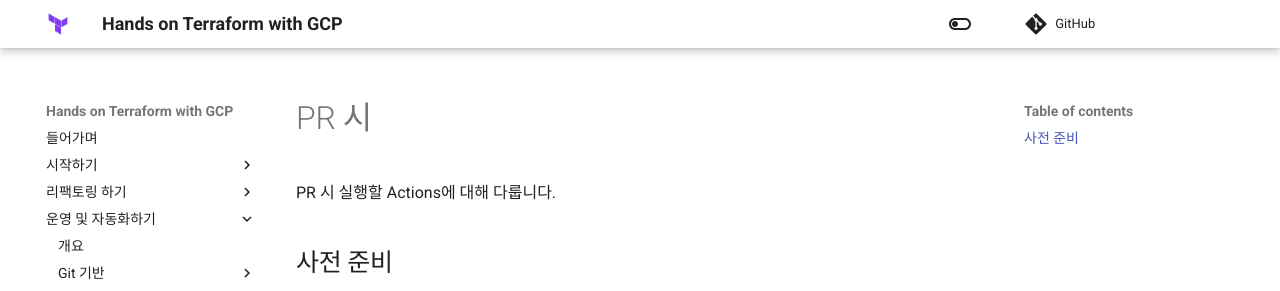
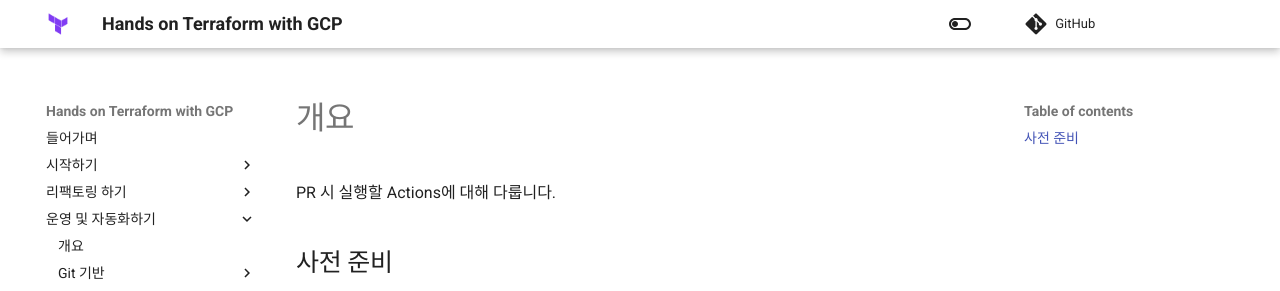
Before and after one commit to heumsi/hands-on-terraform-with-gcp, an MkDocs documentation site: the page built from docs/03-operation/02-github-based/03-actions-if-pr/00-overview.md, in a window 1280 px wide. Shown: the top 291 px of the page. Built offline with MkDocs 1.6.1 and Material for MkDocs 9.7.7, drawn with Linux system fonts in a browser that asks for light colours; comment, search, counter and statistics services are not loaded.

Commit message:
docs/03-operation/02-github-based/03-actions-if-pr/00-overview.md: 오타를 수정한다

```diff
--- a/docs/03-operation/02-github-based/03-actions-if-pr/00-overview.md
+++ b/docs/03-operation/02-github-based/03-actions-if-pr/00-overview.md
@@ -1,4 +1,4 @@
-# PR 시
+# 개요
 
 PR 시 실행할 Actions에 대해 다룹니다.
 
```
